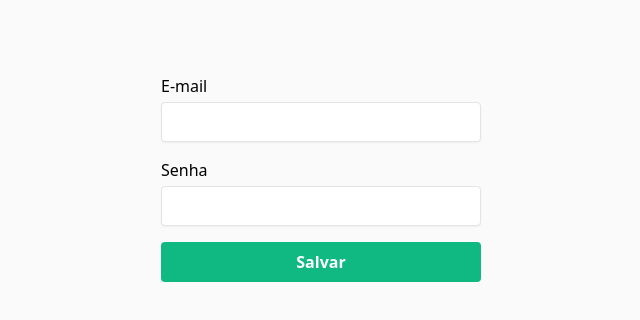
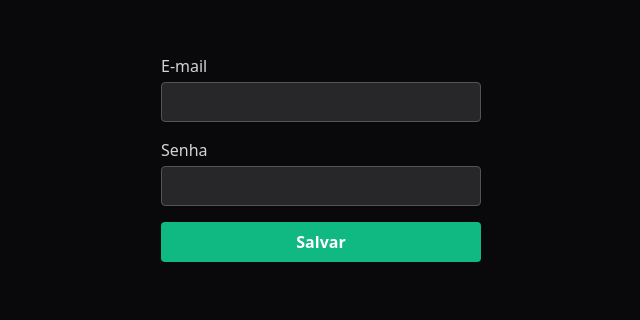
Before and after one commit to Hzimr/FormularioReact, a React (Vite) app: page / in a window 1280 px wide. Shown: the part 222-542 px from the top of the page, without its empty margins (319-959 px from the left). Built offline with nearby package versions, Linux system fonts and the light colour scheme.

Commit message:
feat: create User in form

```diff
--- a/src/App.tsx
+++ b/src/App.tsx
@@ -1,23 +1,39 @@
+import { useState } from 'react'
 import './styles/global.css'
+import { useForm } from 'react-hook-form'
 
 export function App() {
+  const [output, setOutput] = useState('')
+  const { register, handleSubmit } = useForm()
+
+  function createUser(data: any) {
+    setOutput(JSON.stringify(data, null, 2))
+  }
+
+  // High-order function (programação funcional).
+  // função que envia uma função e recebe uma função.
+  // .map, .reduce, .find.
 
   return (
-    <main className="h-screen bg-zinc-50 flex items-center justify-center">
-      <form className='flex flex-col gap-4 w-full max-w-xs'>
+    <main className="h-screen bg-zinc-950 text-zinc-300 flex flex-col gap-10 items-center justify-center">
+      <form
+        onSubmit={handleSubmit(createUser)}
+        className='flex flex-col gap-4 w-full max-w-xs'>
         <div className="flex flex-col gap-1">
           <label htmlFor="">E-mail</label>
           <input
             type="email"
-            name="email"
-            className='border border-zinc-200 shadow-sm rounded h-10' />
+            className='border border-zinc-600 shadow-sm rounded h-10 px-3 bg-zinc-800 text-white'
+            {...register('email')}
+          />
         </div>
         <div className="flex flex-col gap-1">
           <label htmlFor="">Senha</label>
           <input
             type="password"
-            name='password'
-            className='border border-zinc-200 shadow-sm rounded h-10'/>
+            className='border border-zinc-600 shadow-sm rounded h-10 px-3 bg-zinc-800 text-white'
+            {...register('password')}
+          />
         </div>
 
         <button
@@ -25,6 +41,7 @@
           className='bg-emerald-500 rounded font-semibold text-white h-10 hover:bg-emerald-600'
         >Salvar</button>
       </form>
+      <pre>{output}</pre>
     </main>
   )
 }
```
